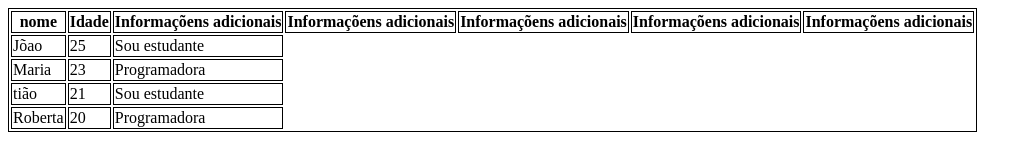
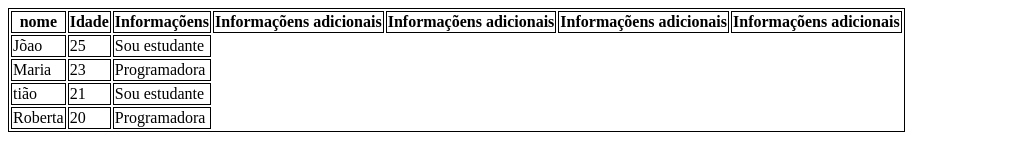
Before and after one commit to Fredericogarciasalves2001/aula, a plain HTML site: page index.html in a window 1280 px wide. Shown: the whole page, without its empty margins (0-1032 px from the left). Drawn offline with Linux system fonts and the light colour scheme.

Commit message:
removido a palavra informação

```diff
--- a/index.html
+++ b/index.html
@@ -18,7 +18,7 @@
         <tr>
           <th>nome</th>
           <th>Idade</th>
-          <th>Informaçõens adicionais</th>
+          <th>Informaçõens</th>
           <th>Informaçõens adicionais</th>
           <th>Informaçõens adicionais</th>
           <th>Informaçõens adicionais</th>
```
